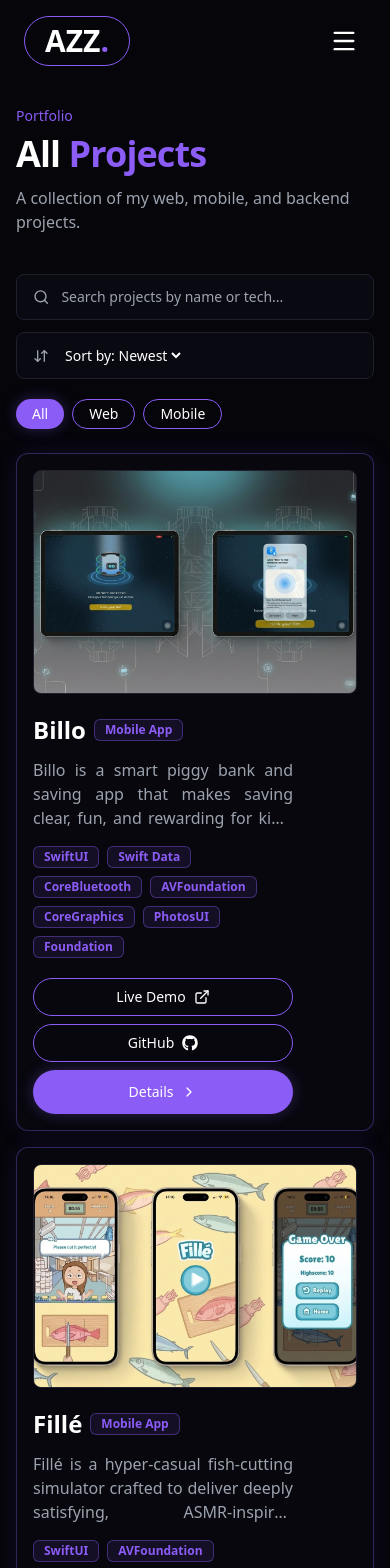
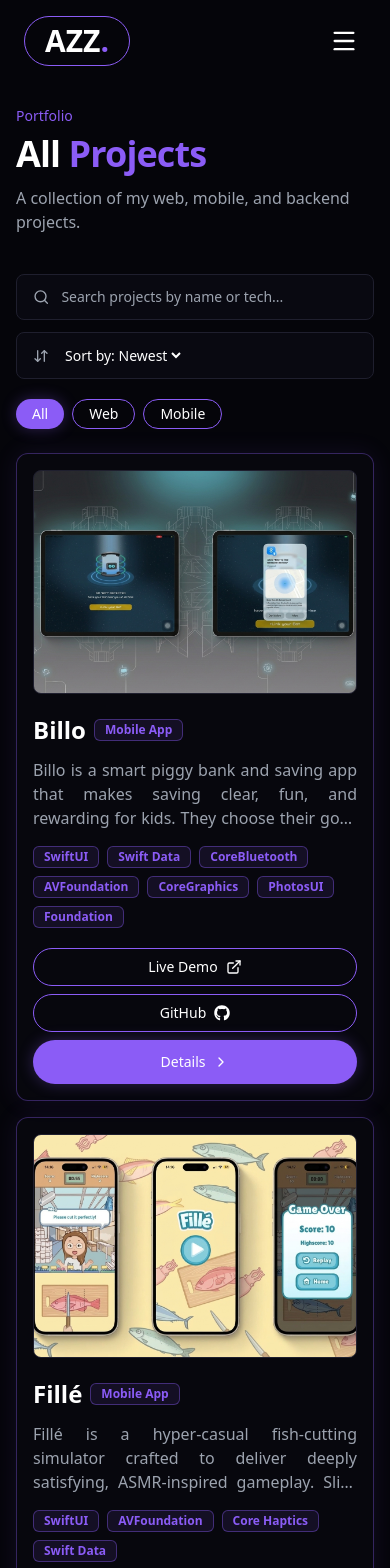
Before and after one commit to azuhalz/my-portfolio, a Next.js app: page /projects in a window 390 px wide. Shown: the top 1568 px of the page. Built offline with nearby package versions, Linux system fonts and the light colour scheme.

Commit message:
fix: responsive project card

```diff
--- a/components/projects/ProjectCard.tsx
+++ b/components/projects/ProjectCard.tsx
@@ -13,8 +13,9 @@ type ProjectCardProps = {
 
 export function ProjectCard({ project }: ProjectCardProps) {
   return (
-    <Link href={`/projects/${project.slug}`}>
-      <Card className="mt-4 group relative flex flex-col gap-5 border border-primary/35 p-4 shadow-[0_0_24px_rgba(139,92,246,0.1)] transition-colors hover:border-primary/70 md:flex-row">
+    <Link href={`/projects/${project.slug}`} className="block w-full">
+      <Card className="mt-4 group relative flex w-full flex-col gap-5 border border-primary/35 p-4 shadow-[0_0_24px_rgba(139,92,246,0.1)] transition-colors hover:border-primary/70 md:flex-row">
+        {/* Gambar Thumbnail */}
         <div className="relative h-56 w-full shrink-0 overflow-hidden rounded-lg border border-border bg-border md:w-96">
           <Image
             src={project.image[0]}
@@ -25,7 +26,8 @@ export function ProjectCard({ project }: ProjectCardProps) {
           />
         </div>
 
-        <div className="flex min-w-0 flex-1 flex-col pr-16 justify-between">
+        {/* Konten Kanan: Dipaksa w-full dan flex-1 penuh */}
+        <div className="flex min-w-0 w-full flex-1 flex-col pr-0 md:pr-16 justify-between">
           <div>
             <div>
               <div className="flex flex-wrap items-center gap-2">
@@ -48,20 +50,21 @@ export function ProjectCard({ project }: ProjectCardProps) {
             </div>
           </div>
 
-          <div className="mt-5 grid grid-cols-1 gap-2 sm:grid-cols-3">
+          {/* Wadah Tombol dengan w-full mutlak */}
+          <div className="mt-5 grid w-full grid-cols-1 gap-2 sm:grid-cols-3">
             {project.liveDemoLink ? (
               <Button
                 href={project.liveDemoLink}
                 target="_blank"
                 rel="noreferrer"
                 variant="outline"
-                className="px-3! py-2! text-sm  z-10"
+                className="w-full px-3! py-2! text-sm"
                 onClick={(e) => e.stopPropagation()}
               >
                 Live Demo <ExternalLink size={16} />
               </Button>
             ) : (
-              <Button variant="disabled" className="text-sm  z-10">
+              <Button variant="disabled" className="w-full text-sm">
                 Live Demo unavailable
               </Button>
             )}
@@ -72,20 +75,20 @@ export function ProjectCard({ project }: ProjectCardProps) {
                 target="_blank"
                 rel="noreferrer"
                 variant="outline"
-                className="px-3! py-2! text-sm  z-10"
+                className="w-full px-3! py-2! text-sm"
                 onClick={(e) => e.stopPropagation()}
               >
                 GitHub <FaGithub size={16} />
               </Button>
             ) : (
-              <Button variant="disabled" className="text-sm  z-10">
+              <Button variant="disabled" className="w-full text-sm">
                 GitHub unavailable
               </Button>
             )}
 
             <Button
               variant="primary"
-              className="text-sm  z-10"
+              className="w-full text-sm"
               href={`/projects/${project.slug}`}
             >
               Details <ChevronRight size={16} />
--- a/components/ui/Button.tsx
+++ b/components/ui/Button.tsx
@@ -24,7 +24,7 @@ export function Button({
   ...props
 }: ButtonProps) {
   const baseStyles =
-    "inline-flex items-center justify-center gap-2 px-5 py-3 rounded-full font-medium transition-all duration-300";
+    "flex items-center justify-center gap-2 px-5 py-3 rounded-full font-medium transition-all duration-300";
 
   const variants = {
     primary:
--- a/lib/projects-data.ts
+++ b/lib/projects-data.ts
@@ -33,7 +33,7 @@ export const projectsData: Project[] = [
     ],
     learnings: [
       "MVVM architecture: separating business logic into dedicated ViewModel classes (ObservableObject + @Published), marked with @MainActor for thread-safe UI updates, and coordinating app-wide navigation state through a central AppFlowViewModel (an enum screen state).",
-      "Bluetooth Low Energy (BLE) integration: implementing CoreBluetooth's CBCentralManagerDelegate/CBPeripheralDelegate protocols to scan, connect, and read/write characteristic data from an external device, then exposing the results to SwiftUI through closure-based callbacks.",
+      "Bluetooth Low Energy (BLE) integration: implementing CoreBluetooth's CBCentralManagerDelegate / CBPeripheralDelegate protocols to scan, connect, and read/write characteristic data from an external device, then exposing the results to SwiftUI through closure-based callbacks.",
       "Advanced SwiftData querying: using FetchDescriptor with #Predicate to filter persisted records by condition (not just fetching everything), plus modeling relational-style data across multiple entities (GoalModel, SavingProgressEntity, RewardEntity).",
       "Automated unit testing: writing tests with Apple's modern Swift Testing framework (@Suite, @Test, #expect) covering both positive and negative cases for view model logic.",
       "Protocol-based dependency injection for testability: defining a protocol (e.g. GoalSaving) that the real ModelContext conforms to, then substituting a MockModelContext in tests — decoupling the view model from SwiftData so its logic can be verified without a real database.",
```
